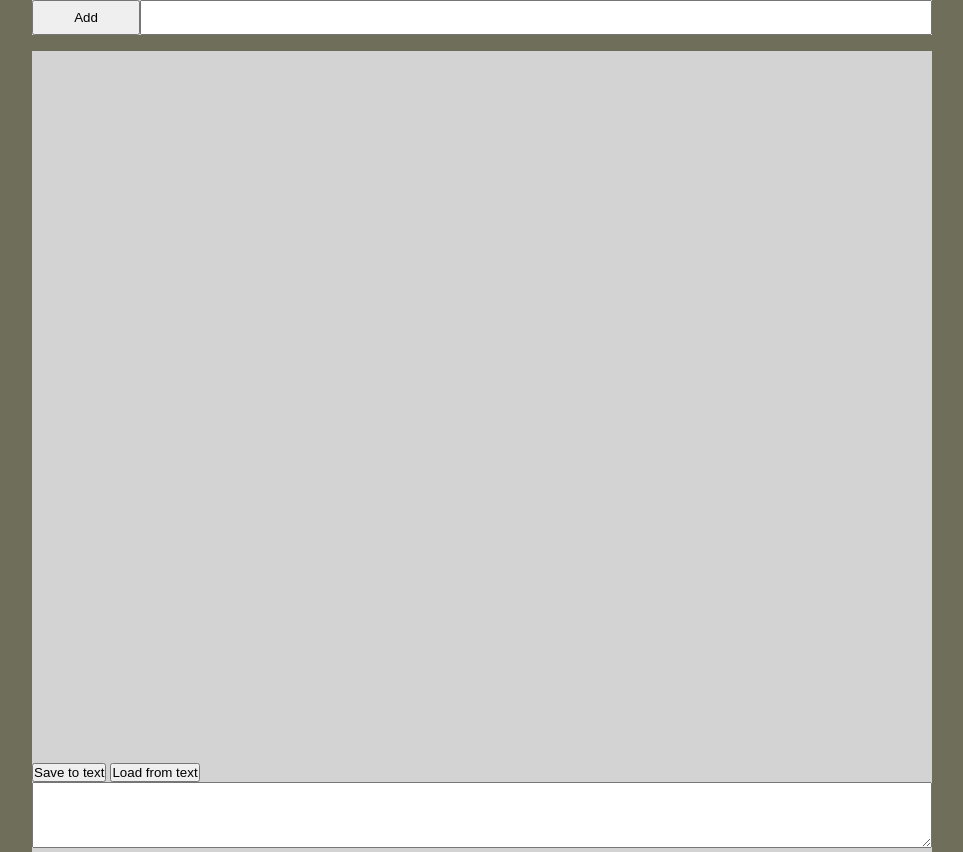
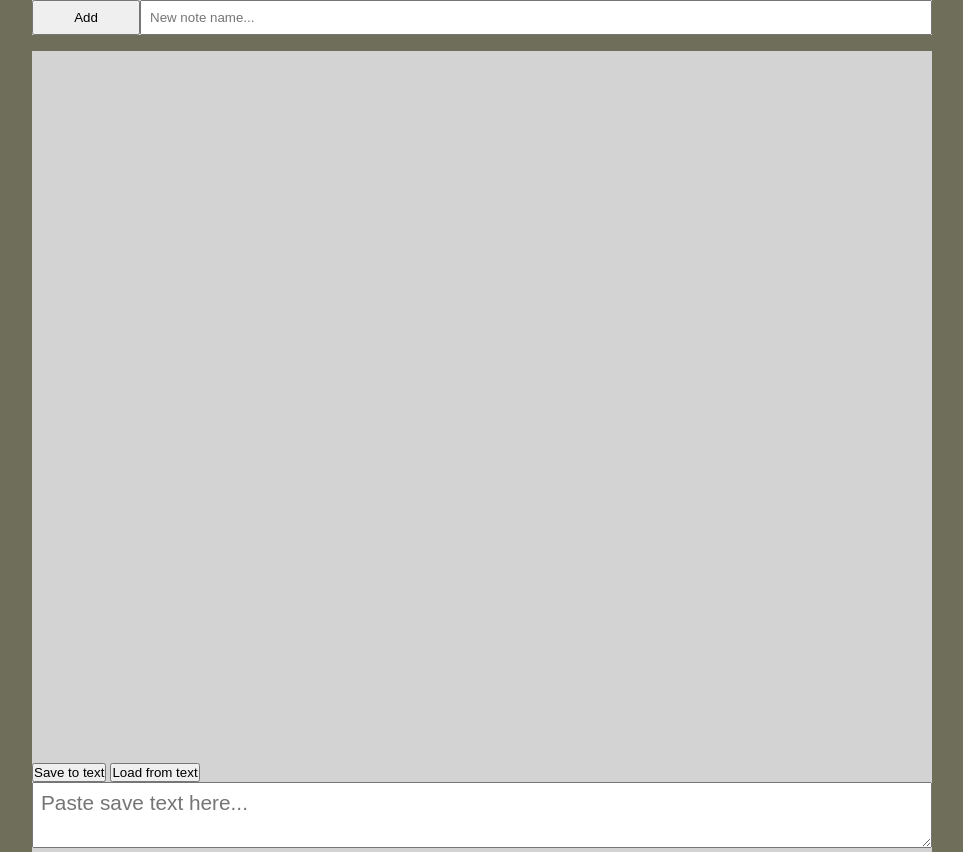
Before and after one commit to threadsmind/noteler, a plain HTML site: page index.html in a window 1280 px wide. Shown: the whole page, without its empty margins (158-1121 px from the left). Drawn offline with Linux system fonts and the light colour scheme.

Commit message:
Added placeholder text

```diff
--- a/index.html
+++ b/index.html
@@ -11,14 +11,14 @@
     <div>
       <form>
         <button id="__add">Add</button>
-        <input type="text" id="__name">
+        <input type="text" placeholder="New note name..." id="__name">
       </form>
     </div>
     <div id="__main"></div>
     <div>
       <button id="__save">Save to text</button>
       <button id="__load">Load from text</button>
-      <textarea id="__data"></textarea>
+      <textarea id="__data" placeholder="Paste save text here..."></textarea>
     </div>
     <script src="noteler.js" async defer></script>
   </body>
--- a/noteler.js
+++ b/noteler.js
@@ -38,6 +38,7 @@ let noteData = {};
     headerDiv.appendChild(deleteButton);
 
     textarea.value = __text || '';
+    textarea.placeholder = 'Note text...'
     textDiv.appendChild(textarea);
 
     tileDiv.appendChild(headerDiv);
```
